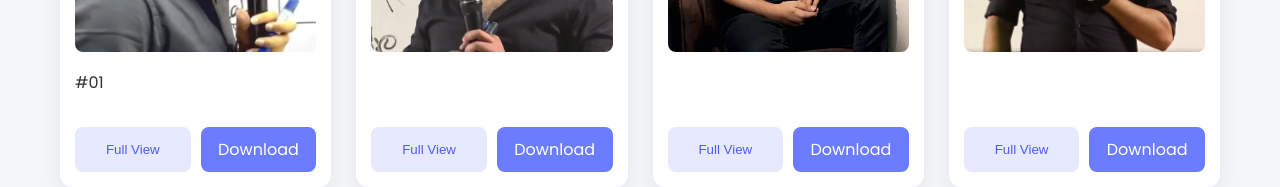
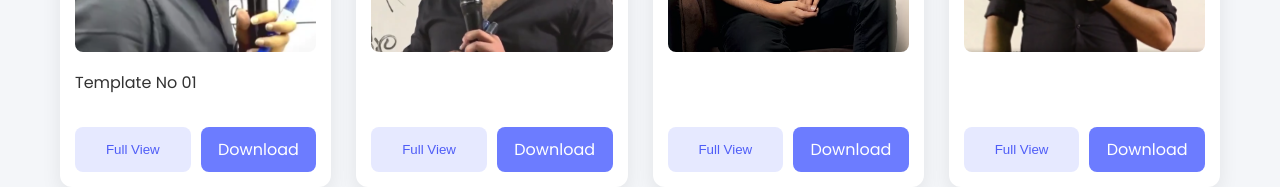
Before and after one commit to nadeejabandara/templatesfromabc, a plain HTML site: page index.html in a window 1280 px wide. Shown: the part 308-495 px from the top of the page. Drawn offline with Linux system fonts and the light colour scheme.

Commit message:
Update index.html

```diff
--- a/index.html
+++ b/index.html
@@ -21,7 +21,7 @@
   <!-- CARD 1 -->
   <div class="card">
     <img src="Screenshot 2024-12-03 165704.png" onclick="openModal(this.src)">
-    <div class="template-number">#01</div>
+    <div class="template-number">Template No 01</div>
     <div class="btn-group">
       <button class="view-btn" onclick="openModal('Screenshot 2024-12-03 165704.png')">Full View</button>
       <a href="Screenshot 2024-12-03 165704.png" download class="download-btn">Download</a>
```
